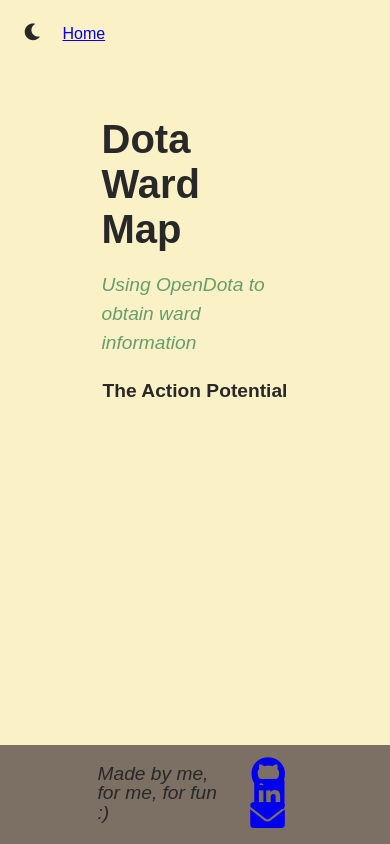
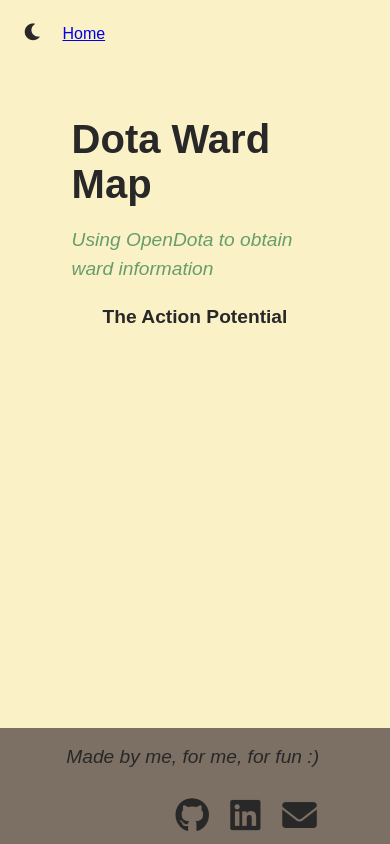
Before and after one commit to AHawkridge/AHawkridge.github.io, a plain HTML site: page da/ward.html in a window 390 px wide. Drawn offline with nearby package versions, Linux system fonts and the light colour scheme.

Commit message:
main page mobile support

```diff
--- a/da/ward.html
+++ b/da/ward.html
@@ -33,9 +33,9 @@
     <div class="footer-container">
         <p class="footer-text">Made by me, for me, for fun :)</p>
         <p class="footer-icon">
-        <a href="https://github.com/AHawkridge"><i class="fab fa-github"></i></a>
-        <a href="https://www.linkedin.com/in/ahawkridge/"><i class="fab fa-linkedin"></i></a>
-        <a href="mailto:a.hawkridge@hotmail.com" class="icon-link"><i class="fas fa-envelope"></i></a>
+        <a href="https://github.com/AHawkridge" class="footer-link"><i class="fab fa-github"></i></a>
+        <a href="https://www.linkedin.com/in/ahawkridge/" class="footer-link"><i class="fab fa-linkedin"></i></a>
+        <a href="mailto:a.hawkridge@hotmail.com" class="footer-link"><i class="fas fa-envelope"></i></a>
         </p>
 </footer>
 </html>
--- a/styles.css
+++ b/styles.css
@@ -41,8 +41,50 @@ body.light-theme {
 }
 
 
+@media (max-width: 1000px) { /* This shoudnt work the way it does but works */
+    .container {
+        width: 100%;
+        padding: 1rem;
+    }
+
+    .footer-container {
+        flex-direction: column;
+    }
+
+    .content{
+        flex-direction: column;
+        width: 330%;
+    }
+
+    section.content div {
+        width: 30%;
+    }
+
+    img {
+        width: 100%;
+    }
+}
 
 
+
+.container {
+    width: 66%;
+    margin: 0 auto;
+    padding: 2rem;
+    margin-bottom: 2rem;
+
+}
+
+section.content {
+    display: flex;
+    justify-content: space-between;
+    margin-bottom: 1rem; /* horizontal line  border-top: 1px solid var(--text-color)*/
+
+}
+
+section.content div {
+    width: 30%;
+}
 
 body {
     font-family: 'Arial', sans-serif;
@@ -66,12 +108,6 @@ body {
 }
 
 
-.container {
-    width: 50%;
-    margin: 0 auto;
-    padding: 2rem;
-    margin-bottom: 2rem;
-}
 
 
 
@@ -111,16 +147,6 @@ p {
 
 
 
-section.content {
-    display: flex;
-    justify-content: space-between;
-    margin-bottom: 1rem; /* horizontal line  border-top: 1px solid var(--text-color)*/
-
-}
-
-section.content div {
-    width: 30%;
-}
 
 h2 {
     font-size: 1.5rem;
@@ -217,7 +243,7 @@ footer {
 .footer-container {
     display: flex;
     justify-content: space-between;
-    width: 50%; /* Make the container span the full width */
+    width: 66%; /* Make the container span the full width */
     margin: 0 auto; /* Center the container */
 }
 
```
Also changed, not shown: da/classification.html (+3 -3 lines), da/hh.html (+3 -3 lines), index.html (+3 -5 lines), models/ctmc.html (+3 -3 lines), models/heston.html (+3 -3 lines), models/merton.html (+3 -3 lines).
